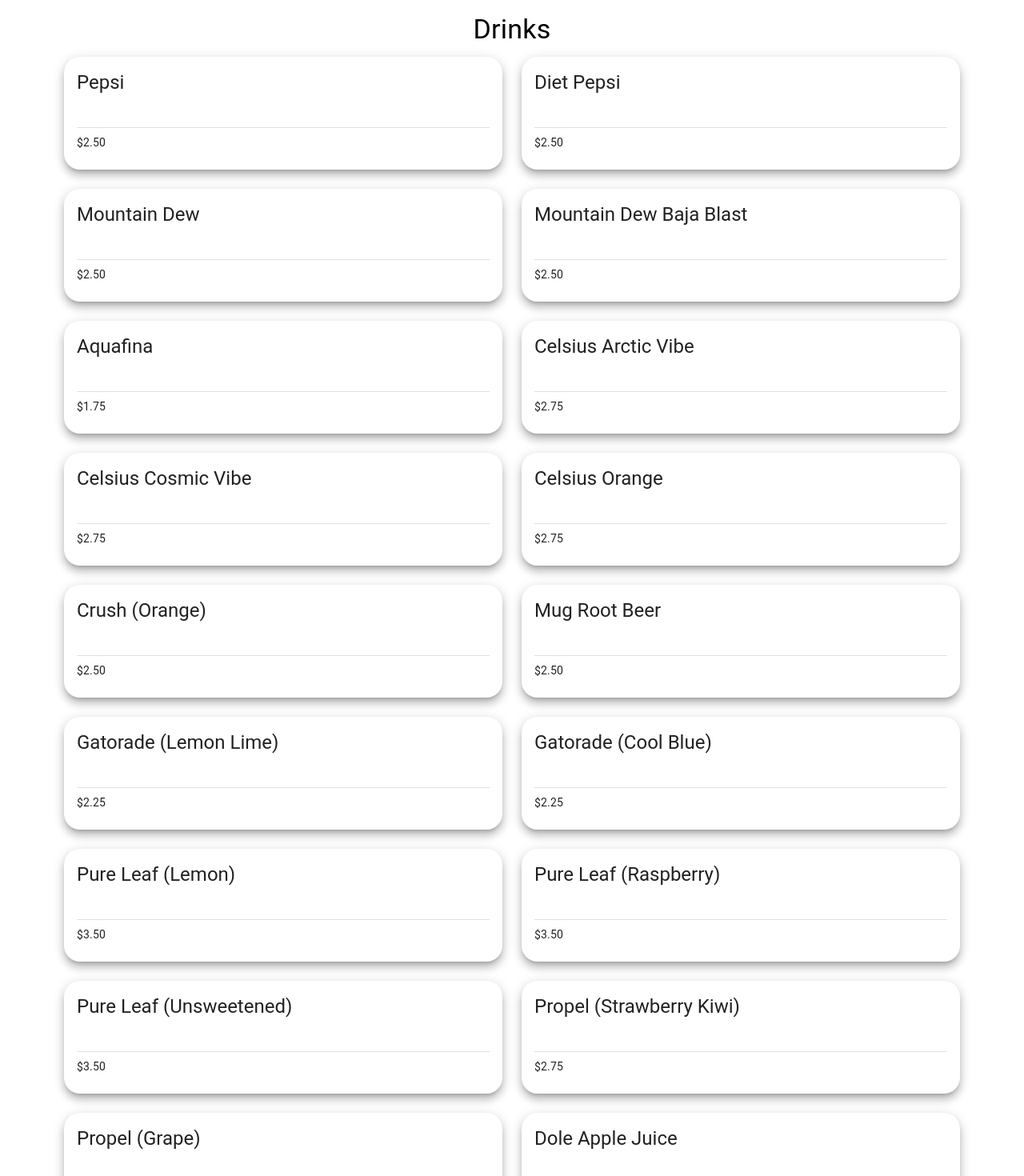
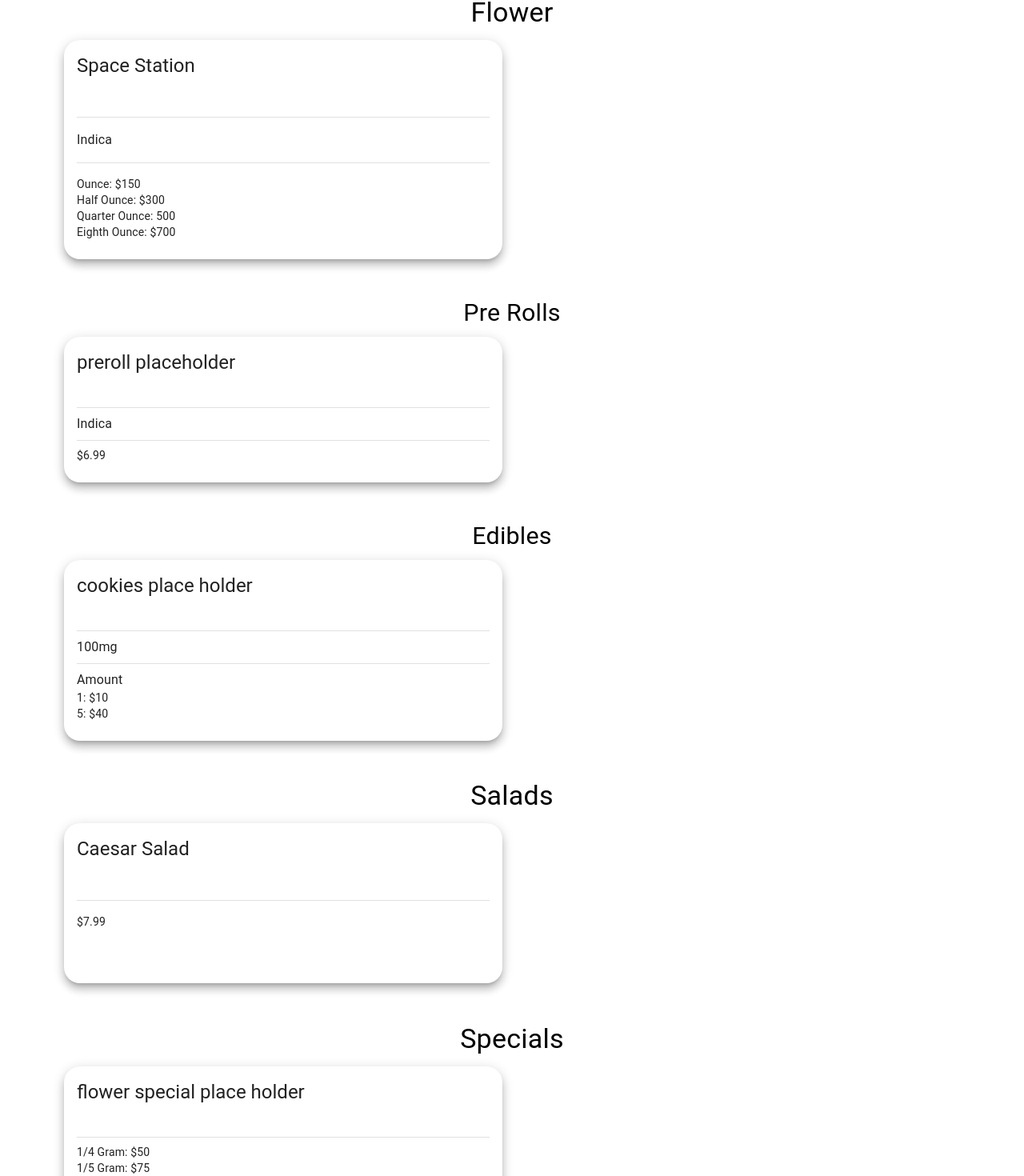
Before and after one commit to TimL94/BlockBudsters, a React (Vite) app in the folder client/: page /Menu in a window 1280 px wide. Shown: the part 436-1906 px from the top of the page at 80% size. Built offline with nearby package versions, Linux system fonts and the light colour scheme.

Commit message:
more changes from bar to dispe

```diff
--- a/client/src/components/menu components/Drinks.jsx
+++ b/client/src/components/menu components/Drinks.jsx
@@ -3,7 +3,7 @@
 
 const drinkData = menuData.filter((index) => index.category === 'Drinks');
 
-const Drinks = (Array) => {
+const Drinks = () => {
 
     return (
         <Box sx={{ flexGrow: 1, padding: 2, display: 'flex', justifyContent: 'center', alignItems: 'center', flexDirection: 'column', mt:2 }}>
@@ -11,13 +11,12 @@
             <Divider/>
             <Grid container spacing={3}>
                 {drinkData.map((item, index) => (
-                    <Grid item md={6} x s={12} key={index}>
+                    <Grid item md={6} xs={12} key={index}>
                         <Card
               sx={{
                 border: 0,
                 borderRadius: 5,
-                minHeight: '100px',
-                minWidth: '310px'
+                minHeight: '200px'
               }}
               raised= 'true'
               >
@@ -25,7 +24,7 @@
                             title={item.name}
                             />
                             <CardContent>
-                                <Divider sx={{ my:1 }} />
+                                <Divider sx={{ my:2 }} />
                                 <Typography variant="body2">{`${item.price}`}</Typography>
                             </CardContent>
                         </Card>
--- a/client/src/components/menu components/TendersAndWings.jsx
+++ b/client/src/components/menu components/Edibles.jsx
@@ -1,17 +1,17 @@
 import React from 'react';
 import { Box, Card, CardHeader, CardContent, Typography, Divider, Grid } from "@mui/material";
 import menuData from '../../utils/menu.json';
-const tendersAndWingsData = menuData.filter((index) => index.category === 'Tenders & Wings');
+const ediblesData = menuData.filter((index) => index.category === 'Edibles');
 
 
 
-const TendersAndWings = () => {
+const Edibles = () => {
   return (
     <Box sx={{ flexGrow: 1, padding: 2, display: 'flex', justifyContent: 'center', alignItems: 'center', flexDirection: 'column', mt:2 }}>
-      <Typography variant="h4" gutterBottom sx={{ fontSize:'1.9rem' }}>Tenders And Wings</Typography>
+      <Typography variant="h4" gutterBottom sx={{ fontSize:'1.9rem' }}>Edibles</Typography>
       <Divider/>
       <Grid container spacing={3}>
-        {tendersAndWingsData.map((item, index) => (
+        {ediblesData.map((item, index) => (
           <Grid item md={6} xs={12} key={index}>
             <Card
               sx={{
@@ -23,9 +23,16 @@
               >
               <CardHeader title={item.name} />
               <CardContent>
-                <Typography variant="body1">{item.description}</Typography>
                 <Divider sx={{ my: 1 }} />
-                <Typography variant="body2">{`${item.price}`}</Typography>
+                <Typography variant="body1">{item.concentration}</Typography>
+                <Divider sx={{ my: 1 }} />
+                <Typography variant="body1">Amount</Typography>
+                <Typography variant="body2">{
+                  item.sizes.map((size, idx) => (
+                    <Typography key={idx} variant="body2">{`${size.size}: ${size.price}`}
+                    </Typography>
+                  ))
+              }</Typography>
               </CardContent>
             </Card>
           </Grid>
@@ -35,4 +42,4 @@
   );
 }
 
-export default TendersAndWings;
+export default Edibles;
--- a/client/src/components/menu components/Appetizers.jsx
+++ b/client/src/components/menu components/Flower.jsx
@@ -1,13 +1,14 @@
 import React from 'react';
 import { Box, Card, CardHeader, CardContent, Typography, Divider, Grid } from "@mui/material";
 import menuData from '../../utils/menu.json';
-const appetizerData = menuData.filter((index) => index.category === 'Appetizers');
+const appetizerData = menuData.filter((index) => index.category === 'Flower');
 
 
-const Appetizers = () => {
+const Flower = () => {
   return (
     <Box sx={{ flexGrow: 1, padding: 2, display: 'flex', justifyContent: 'center', alignItems: 'center', flexDirection: 'column', mt:2 }}>
-      <Typography variant="h4" gutterBottom>Appetizers</Typography>
+      <Typography variant="h4" gutterBottom>Flower
+      </Typography>
       <Divider/>
       <Grid container spacing={3}>
         {appetizerData.map((item, index) => (
@@ -22,9 +23,12 @@
               >
               <CardHeader title={item.name} />
               <CardContent>
-                <Typography variant="body1">{item.description}</Typography>
                 <Divider sx={{ my: 2 }} />
-                <Typography variant="body2">{`${item.price}`}</Typography>
+                <Typography variant="body1">{item.strain}</Typography>
+                <Divider sx={{ my: 2 }} />
+                {item.sizes.map((size, idx) => (
+                  <Typography key={idx} variant="body2">{`${size.size}: ${size.price}`}</Typography>
+                ))}
               </CardContent>
             </Card>
           </Grid>
@@ -34,4 +38,4 @@
   );
 }
 
-export default Appetizers;
+export default Flower;
--- a/client/src/components/menu components/BurgersAndHotDogs.jsx
+++ b/client/src/components/menu components/PreRolls.jsx
@@ -1,17 +1,17 @@
 import React from 'react';
 import { Box, Card, CardHeader, CardContent, Typography, Divider, Grid } from "@mui/material";
 import menuData from '../../utils/menu.json';
-const burgerAndHotDogData = menuData.filter((index) => index.category === 'Burgers/Hot Dog');
+const prerolls = menuData.filter((index) => index.category === 'PreRolls');
 
 
 
-const BurgerAndHotDog = () => {
+const PreRolls = () => {
   return (
     <Box sx={{ flexGrow: 1, padding: 2, display: 'flex', justifyContent: 'center', alignItems: 'center', flexDirection: 'column', mt:2 }}>
-      <Typography variant="h4" gutterBottom sx={{ fontSize:'1.9rem' }}>Burgers And Hot Dogs</Typography>
+      <Typography variant="h4" gutterBottom sx={{ fontSize:'1.9rem' }}>Pre Rolls</Typography>
       <Divider/>
       <Grid container spacing={3}>
-        {burgerAndHotDogData.map((item, index) => (
+        {prerolls.map((item, index) => (
           <Grid item md={6} xs={12} key={index}>
             <Card
               sx={{
@@ -25,6 +25,8 @@
               <CardContent>
                 <Typography variant="body1">{item.description}</Typography>
                 <Divider sx={{ my: 1 }} />
+                <Typography variant="body1">{item.strain}</Typography>
+                <Divider sx={{ my: 1 }} />
                 <Typography variant="body2">{`${item.price}`}</Typography>
               </CardContent>
             </Card>
@@ -35,4 +37,4 @@
   );
 }
 
-export default BurgerAndHotDog;
+export default PreRolls;
--- a/client/src/components/menu components/Subs.jsx
+++ b/client/src/components/menu components/Specials.jsx
@@ -1,16 +1,16 @@
 import React from 'react';
 import { Box, Card, CardHeader, CardContent, Typography, Divider, Grid } from "@mui/material";
 import menuData from '../../utils/menu.json';
-const subdata = menuData.filter((index) => index.category === 'Subs (Hot)');
+const specialsData = menuData.filter((index) => index.category === 'Specials');
 
 
-const Subs = () => {
+const Specials = () => {
   return (
     <Box sx={{ flexGrow: 1, padding: 2, display: 'flex', justifyContent: 'center', alignItems: 'center', flexDirection: 'column', mt:2 }}>
-      <Typography variant="h4" gutterBottom>{`Subs (Hot)`}</Typography>
+      <Typography variant="h4" gutterBottom>Specials</Typography>
       <Divider/>
       <Grid container spacing={3}>
-        {subdata.map((item, index) => (
+        {specialsData.map((item, index) => (
           <Grid item md={6} xs={12} key={index}>
             <Card
               sx={{
@@ -22,17 +22,20 @@
               >
               <CardHeader title={item.name} />
               <CardContent>
-                <Typography variant="body1">{item.description}</Typography>
-                <Divider sx={{ my: 2 }} />
-                <Typography variant="body2">{`${item.price}`}</Typography>
+                <Divider sx={{ my: 1 }} />
+                <Typography variant="body2">{
+                  item.sizes.map((size, idx) => (
+                    <Typography key={idx} variant="body2">{`${size.size}: ${size.price}`}
+                    </Typography>
+                  ))
+                  }</Typography>
               </CardContent>
             </Card>
           </Grid>
         ))}
       </Grid>
-      <Divider />
     </Box>
   );
 }
 
-export default Subs;
+export default Specials;
--- a/client/src/utils/menu.json
+++ b/client/src/utils/menu.json
@@ -4,290 +4,49 @@
       "price": "$2.50",
       "category": "Drinks"
     },
+      {
+        "name": "Shatter Place Holder",
+        "sizes": [
+          {"size": "1/4 Gram", "price": "$50"},
+          {"size": "1/5 Gram", "price": "$75"}
+        ],
+        "description": "build your own pizza",
+        "category": "Concentrates"
+      },
     {
-      "name": "Diet Pepsi",
-      "price": "$2.50",
-      "category": "Drinks"
+      "name": "Space Station",
+      "sizes": [
+        {"size": "Ounce", "price": "$150"},
+        {"size": "Half Ounce", "price": "$300"},
+        {"size": "Quarter Ounce", "price": "500"},
+        {"size": "Eighth Ounce", "price": "$700"}
+      ],
+      "category": "Flower",
+      "strain":"Indica"
     },
     {
-      "name": "Mountain Dew",
-      "price": "$2.50",
-      "category": "Drinks"
+      "name": "preroll placeholder",
+      "price": "$6.99",
+      "strain": "Indica",
+      "category": "PreRolls"
     },
     {
-      "name": "Mountain Dew Baja Blast",
-      "price": "$2.50",
-      "category": "Drinks"
+      "name": "cookies place holder",
+      "sizes": [
+        {"size": "1", "price": "$10"},
+        {"size": "5", "price": "$40"}
+      ],
+      "concentration": "100mg",
+      "price": "$10.99",
+      "category": "Edibles"
     },
     {
-      "name": "Aquafina",
-      "price": "$1.75",
-      "category": "Drinks"
-    },
-    {
-      "name": "Celsius Arctic Vibe",
-      "price": "$2.75",
-      "category": "Drinks"
-    },
-    {
-      "name": "Celsius Cosmic Vibe",
-      "price": "$2.75",
-      "category": "Drinks"
-    },
-    {
-      "name": "Celsius Orange",
-      "price": "$2.75",
-      "category": "Drinks"
-    },
-    {
-      "name": "Crush (Orange)",
-      "price": "$2.50",
-      "category": "Drinks"
-    },
-    {
-      "name": "Mug Root Beer",
-      "price": "$2.50",
-      "category": "Drinks"
-    },
-    {
-      "name": "Gatorade (Lemon Lime)",
-      "price": "$2.25",
-      "category": "Drinks"
-    },
-    {
-      "name": "Gatorade (Cool Blue)",
-      "price": "$2.25",
-      "category": "Drinks"
-    },
-    {
-      "name": "Pure Leaf (Lemon)",
-      "price": "$3.50",
-      "category": "Drinks"
-    },
-    {
-      "name": "Pure Leaf (Raspberry)",
-      "price": "$3.50",
-      "category": "Drinks"
-    },
-    {
-      "name": "Pure Leaf (Unsweetened)",
-      "price": "$3.50",
-      "category": "Drinks"
-    },
-    {
-      "name": "Propel (Strawberry Kiwi)",
-      "price": "$2.75",
-      "category": "Drinks"
-    },
-    {
-      "name": "Propel (Grape)",
-      "price": "$2.75",
-      "category": "Drinks"
-    },
-    {
-      "name": "Dole Apple Juice",
-      "price": "$3.50",
-      "category": "Drinks"
-    },
-    {
-      "name": "Dole Orange Juice",
-      "price": "$3.50",
-      "category": "Drinks"
-    },
-      {
-        "name": "Build Your Own",
-        "sizes": [
-          {"size": "12\"", "price": "$9.99"},
-          {"size": "16\"", "price": "$14.99"}
-        ],
-        "description": "build your own pizza",
-        "category": "Pizzas"
-      },
-      {
-        "name": "Gluten Free Pizza",
-        "sizes": [
-          {"size": "Gluten Free", "price": "$11.99"}
-        ],
-        "description": "build your own gluten free pizza",
-        "category": "Pizzas"
-      },
-      {
-        "name": "BBQ Chicken",
-        "sizes": [
-          {"size": "12\"", "price": "$12.99"},
-          {"size": "16\"", "price": "$17.99"},
-          {"size": "Gluten Free", "price": "$14.99"}
-        ],
-        "description": "chicken & BBQ sauce. No red sauce",
-        "category": "Pizzas"
-      },
-      {
-        "name": "Big Mac",
-        "sizes": [
-          {"size": "12\"", "price": "$15.99"},
-          {"size": "16\"", "price": "$20.99"},
-          {"size": "Gluten Free", "price": "$17.99"}
-        ],
-        "description": "Thousand island base, hamburger, onion, pickles",
-        "category": "Pizzas"
-      },
-      {
-        "name": "Buffalo Chicken",
-        "sizes": [
-          {"size": "12\"", "price": "$12.99"},
-          {"size": "16\"", "price": "$17.99"},
-          {"size": "Gluten Free", "price": "$14.99"}
-        ],
-        "description": "chicken & homemade buffalo sauce. No red sauce",
-        "category": "Pizzas"
-      },
-      {
-        "name": "Chicken Bacon Ranch",
-        "sizes": [
-          {"size": "12\"", "price": "$13.99"},
-          {"size": "16\"", "price": "$18.99"},
-          {"size": "Gluten Free", "price": "$15.99"}
-        ],
-        "description": "chicken, Ken's ranch, and bacon. No red sauce",
-        "category": "Pizzas"
-      },
-      {
-        "name": "Fly'n Hawaiian",
-        "sizes": [
-          {"size": "12\"", "price": "$11.99"},
-          {"size": "16\"", "price": "$16.99"},
-          {"size": "Gluten Free", "price": "$16.99"}
-        ],
-        "description": "bacon, pineapple & jalapeno",
-        "category": "Pizzas"
-      },
-      {
-        "name": "Mr. Meaty",
-        "sizes": [
-          {"size": "12\"", "price": "$13.99"},
-          {"size": "16\"", "price": "$18.99"},
-          {"size": "Gluten Free", "price": "$15.99"}
-        ],
-        "description": "pepperoni, hamburg, sausage & bacon",
-        "category": "Pizzas"
-      },
-      {
-        "name": "Thai-Phoon",
-        "sizes": [
-          {"size": "12\"", "price": "$14.99"},
-          {"size": "16\"", "price": "$19.99"},
-          {"size": "Gluten Free", "price": ""}
-        ],
-        "description": "chicken, sweet chili, bacon, green peppers, pineapple & sriracha. No red sauce",
-        "category": "Pizzas"
-      },
-      {
-        "name": "The Bird",
-        "sizes": [
-          {"size": "12\"", "price": "$10.99"},
-          {"size": "16\"", "price": "$15.99"},
-          {"size": "Gluten Free", "price": "$12.99"}
-        ],
-        "description": "white pizza. Olive oil & garlic base. ricotta and a pinch of red pepper flakes",
-        "category": "Pizzas"
-      },
-      {
-        "name": "The Kitchen Sink",
-        "sizes": [
-          {"size": "12\"", "price": "$15.99"},
-          {"size": "16\"", "price": "$20.99"},
-          {"size": "Gluten Free", "price": ""}
-        ],
-        "description": "pepperoni, bacon, sausage, green pepper, red onion & mushroom",
-        "category": "Pizzas"
-      },
-      {
-        "name": "Veggie",
-        "sizes": [
-          {"size": "12\"", "price": "$12.99"},
-          {"size": "16\"", "price": "$17.99"},
-          {"size": "Gluten Free", "price": "$14.99"}
-        ],
-        "description": "green pepper, red onion, mushroom, tomato & garlic",
-        "category": "Pizzas"
-      },
-    {
-      "name": "French Fries",
-      "price": "$6.99",
-      "category": "Appetizers"
-    },
-    {
-      "name": "Mozzarella Sticks",
-      "description": "Deep fried mozzarella cheese served with a side of in house made marinara.",
-      "price": "$6.99",
-      "category": "Appetizers"
-    },
-    {
-      "name": "Onion Rings",
-      "price": "$6.99",
-      "category": "Appetizers"
-    },
-    {
-      "name": "Pepperjack Mac and Cheese Bites",
-      "description": "Deep fried pepper jack macaroni and cheese bites. Comes with a side of chipotle ranch.",
-      "price": "$7.99",
-      "category": "Appetizers"
-    },
-    {
-      "name": "603 Sampler",
-      "description": "Chicken Fingers, Pepperjack Macaroni Bites, Mozzarella Sticks, Onion Rings",
-      "price": "$16.99",
-      "category": "Appetizers"
-    },
-    {
-      "name": "Cheeseburger",
-      "price": "$6.99",
-      "category": "Burgers/Hot Dog"
-    },
-    {
-      "name": "Cheeseburger w/ Fries",
-      "price": "$12.99",
-      "category": "Burgers/Hot Dog"
-    },
-    {
-      "name": "Hot Dog",
-      "price": "$2.99",
-      "category": "Burgers/Hot Dog"
-    },
-    {
-      "name": "Hot Dog w/ Fries",
-      "price": "$8.99",
-      "category": "Burgers/Hot Dog"
-    },
-    {
-      "name": "Wings (8)",
-      "price": "$10.99",
-      "category": "Tenders & Wings"
-    },
-    {
-      "name": "Wings (16)",
-      "price": "$18.99",
-      "category": "Tenders & Wings"
-    },
-    {
-      "name": "Chicken Tenders (6)",
-      "price": "$9.99",
-      "category": "Tenders & Wings"
-    },
-    {
-      "name": "Chicken Tenders (12)",
-      "price": "$16.99",
-      "category": "Tenders & Wings"
-    },
-    {
-      "name": "Kids Tenders & Fries",
-      "price": "$7.99",
-      "category": "Kids"
-    },
-    {
-      "name": "Kids Tenders & Onion Rings",
-      "price": "$7.99",
-      "category": "Kids"
+      "name": "flower special place holder",
+      "sizes": [
+        {"size": "1/4 Gram", "price": "$50"},
+        {"size": "1/5 Gram", "price": "$75"}
+      ],
+      "category": "Specials"
     },
     {
       "name": "Caesar Salad",
@@ -295,34 +54,8 @@
       "category": "Salads"
     },
     {
-      "name": "House Salad",
-      "description": "Romaine. Green Pepper. Red Onion. Cucumber. Cherry Tomato. Mozzarella Shreds.",
-      "price": "$9.99",
-      "category": "Salads"
-    },
-    {
       "name": "Steak & Cheese",
       "price": "$8.99",
       "category": "Subs (Hot)"
-    },
-    {
-      "name": "Meatball Sub",
-      "price": "$8.99",
-      "category": "Subs (Hot)"
-    },
-    {
-      "name": "Chicken Parmesan",
-      "price": "$8.99",
-      "category": "Subs (Hot)"
-    },
-    {
-      "name": "Fried Dough Bites",
-      "price": "$7.99",
-      "category": "Desserts"
-    },
-    {
-      "name": "Cinnamon Knots",
-      "price": "$5.99",
-      "category": "Desserts"
     }
   ]
```
Also changed, not shown: client/src/components/menu components/Concentrates.jsx (renamed from client/src/components/menu components/Pizzas.jsx, +4 -4 lines), client/src/components/menu components/Desserts.jsx (deleted, +0 -36 lines), client/src/components/menu components/Kids.jsx (deleted, +0 -36 lines).
